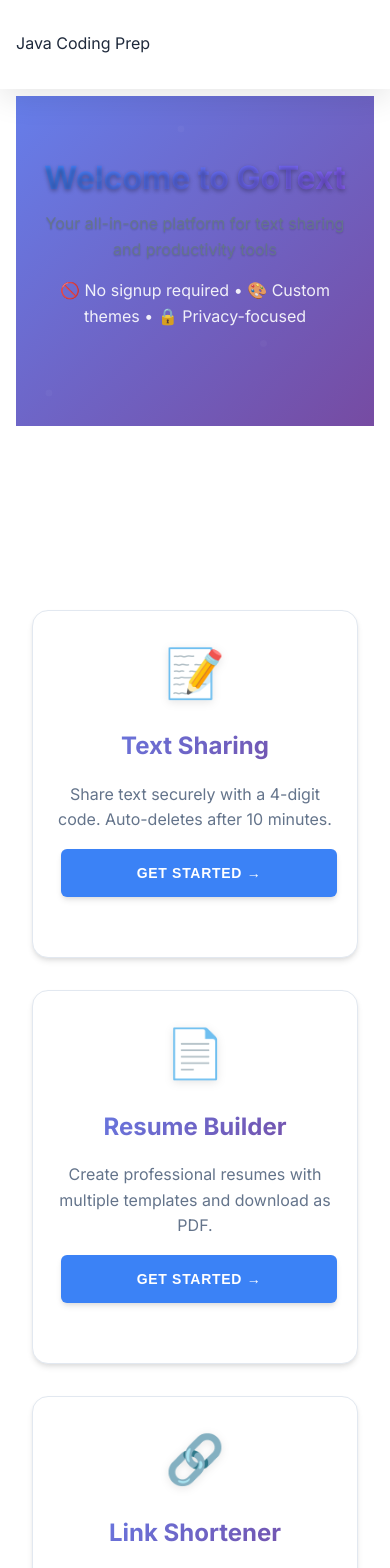
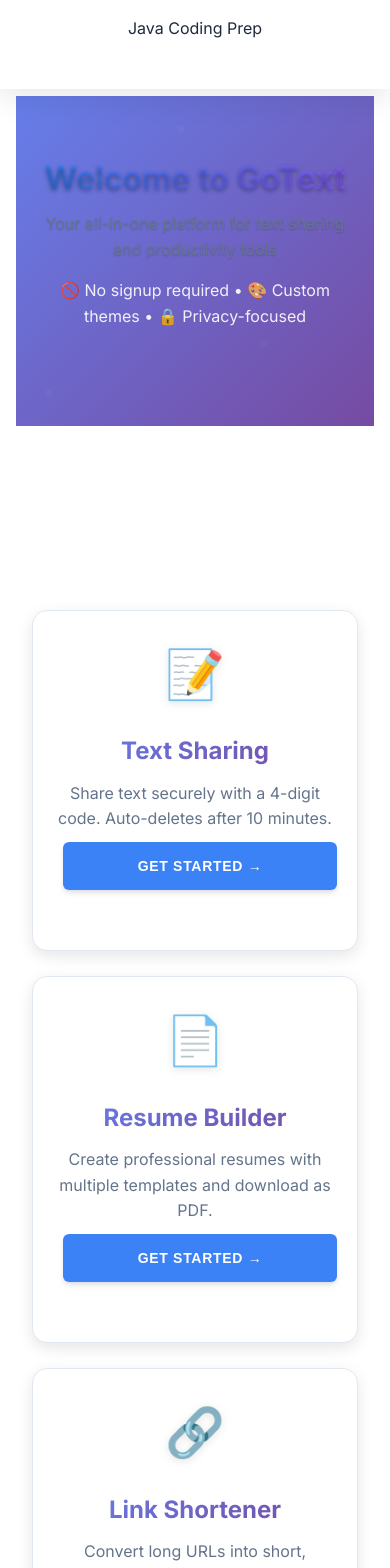
Before and after one commit to Anvithshetty17/text-share-website, a React (Create React App) app in the folder client/: page / in a window 390 px wide. Shown: the top 1568 px of the page. Built offline with nearby package versions, Linux system fonts and the light colour scheme; no server answers.

Commit message:
Update App.css

```diff
--- a/client/src/App.css
+++ b/client/src/App.css
@@ -2317,3 +2317,190 @@ body {
     font-size: 1.1rem;
   }
 }
+
+
+.card {
+  background: white;
+  border-radius: 15px;
+  padding: 25px;
+  margin-bottom: 25px;
+  box-shadow: 0 5px 15px rgba(0, 0, 0, 0.1);
+  transition: transform 0.3s ease;
+}
+
+.card:hover {
+  transform: translateY(-5px);
+}
+
+.card h2 {
+  color: #333;
+  margin-bottom: 15px;
+  border-bottom: 2px solid #667eea;
+  padding-bottom: 10px;
+}
+
+.card h3 {
+  color: #555;
+  margin: 20px 0 10px 0;
+}
+
+/* Code Block Styles */
+.code-block {
+  background: #1e1e1e;
+  color: #d4d4d4;
+  padding: 20px;
+  border-radius: 10px;
+  margin: 15px 0;
+  overflow-x: auto;
+  font-family: 'Courier New', monospace;
+  border-left: 4px solid #667eea;
+}
+
+.code-block pre {
+  margin: 0;
+  white-space: pre-wrap;
+}
+
+/* Method List Styles */
+.method-list {
+  display: grid;
+  gap: 15px;
+  margin: 20px 0;
+}
+
+.method-item {
+  background: #f8f9fa;
+  padding: 15px;
+  border-radius: 8px;
+  border-left: 4px solid #667eea;
+}
+
+.method-signature {
+  font-family: 'Courier New', monospace;
+  font-weight: bold;
+  color: #e74c3c;
+  margin-bottom: 8px;
+}
+
+.method-description {
+  color: #555;
+  margin-bottom: 10px;
+}
+
+/* Button Styles */
+.btn {
+  background: linear-gradient(135deg, #667eea 0%, #764ba2 100%);
+  color: white;
+  border: none;
+  padding: 12px 25px;
+  border-radius: 25px;
+  cursor: pointer;
+  font-size: 16px;
+  transition: all 0.3s ease;
+  margin: 10px 5px;
+}
+
+.btn:hover {
+  transform: translateY(-2px);
+  box-shadow: 0 5px 15px rgba(102, 126, 234, 0.4);
+}
+
+.btn-secondary {
+  background: linear-gradient(135deg, #11998e 0%, #38ef7d 100%);
+}
+
+.btn-danger {
+  background: linear-gradient(135deg, #ff416c 0%, #ff4b2b 100%);
+}
+
+/* Question Styles */
+.question-card {
+  background: white;
+  border-radius: 15px;
+  padding: 25px;
+  margin-bottom: 25px;
+  box-shadow: 0 5px 15px rgba(0, 0, 0, 0.1);
+  border-left: 5px solid #667eea;
+}
+
+.difficulty-badge {
+  display: inline-block;
+  padding: 5px 12px;
+  border-radius: 15px;
+  color: white;
+  font-size: 12px;
+  font-weight: bold;
+  margin-bottom: 15px;
+}
+
+.difficulty-easy {
+  background: #2ecc71;
+}
+
+.difficulty-medium {
+  background: #f39c12;
+}
+
+.difficulty-hard {
+  background: #e74c3c;
+}
+
+.hint-section {
+  background: #fff3cd;
+  border: 1px solid #ffeaa7;
+  border-radius: 8px;
+  padding: 15px;
+  margin-top: 15px;
+}
+
+.hint-section h4 {
+  color: #856404;
+  margin-bottom: 10px;
+}
+
+/* Grid Layout */
+.grid-2 {
+  display: grid;
+  grid-template-columns: 1fr 1fr;
+  gap: 25px;
+}
+
+.grid-3 {
+  display: grid;
+  grid-template-columns: repeat(3, 1fr);
+  gap: 25px;
+}
+
+/* Responsive Design */
+@media (max-width: 768px) {
+  .nav-menu {
+    flex-direction: column;
+    gap: 10px;
+  }
+
+  .grid-2,
+  .grid-3 {
+    grid-template-columns: 1fr;
+  }
+
+  .nav-container {
+    flex-direction: column;
+    gap: 20px;
+  }
+}
+
+/* Animation */
+@keyframes fadeIn {
+  from {
+    opacity: 0;
+    transform: translateY(20px);
+  }
+  to {
+    opacity: 1;
+    transform: translateY(0);
+  }
+}
+
+.fade-in {
+  animation: fadeIn 0.6s ease-out;
+}
```
